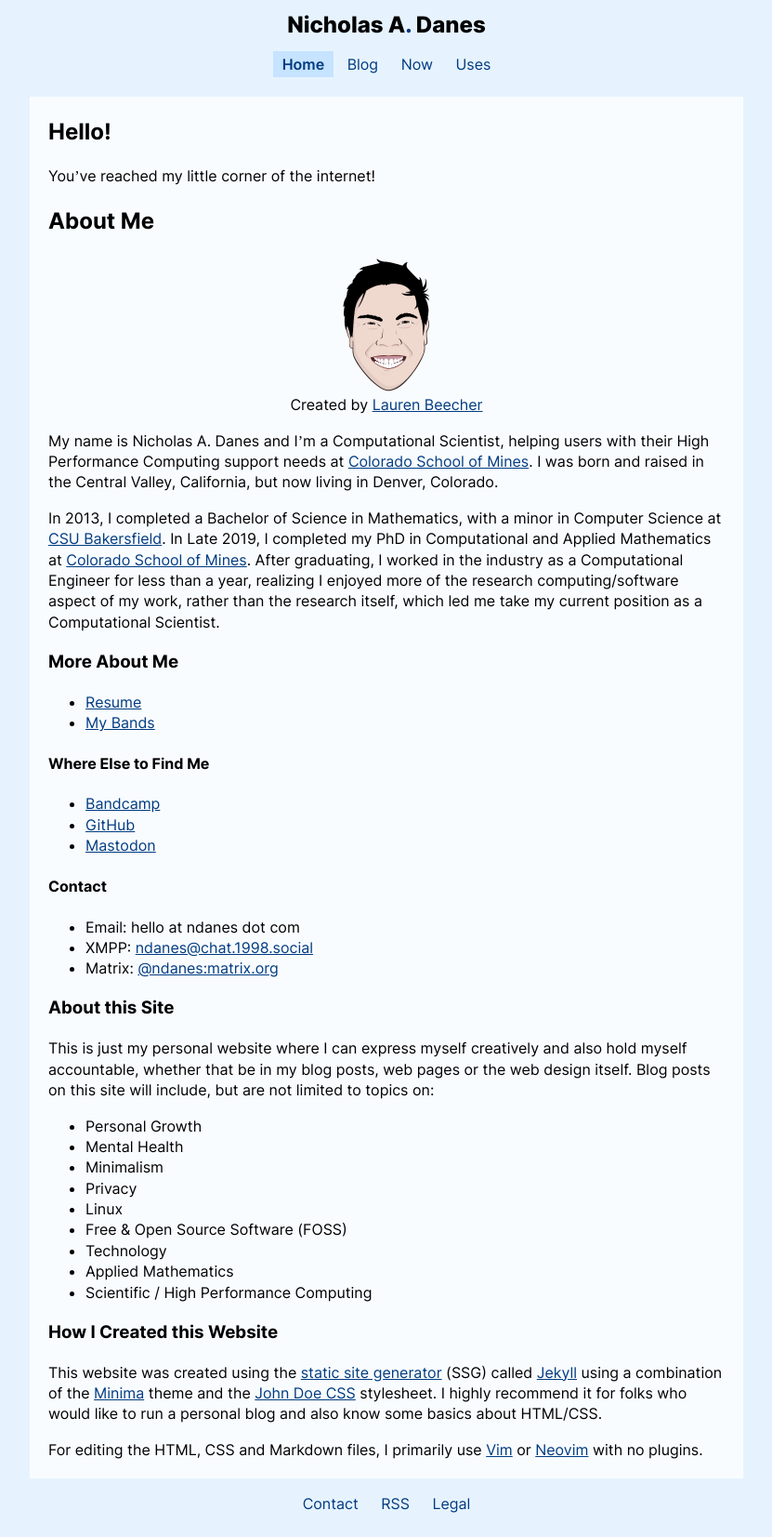
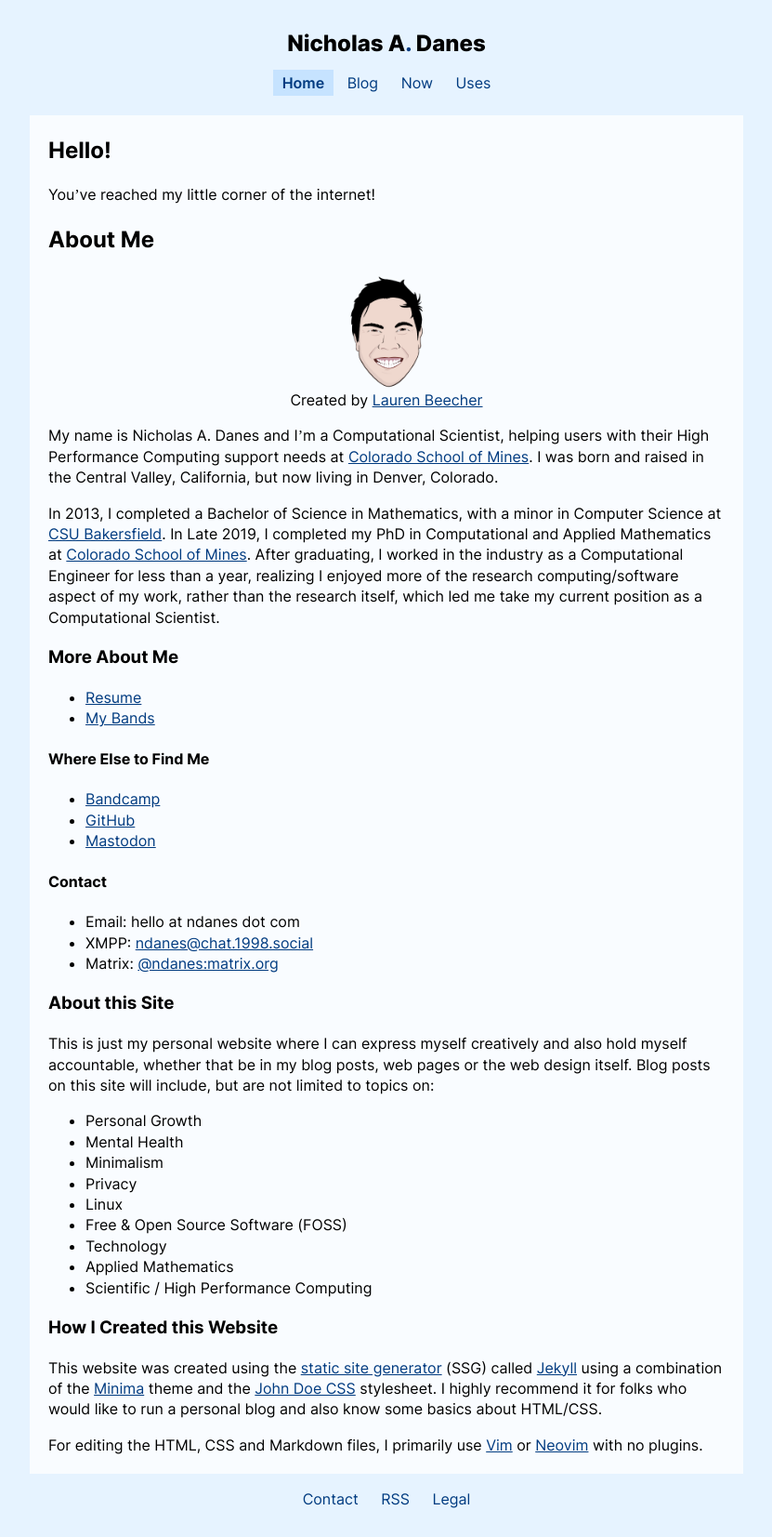
Before and after one commit to danesnick/old_website, a Jekyll site: the page built from index.markdown, in a window 1280 px wide. Shown: the whole page at 93% size, without its empty margins (224-1055 px from the left). Built offline with Jekyll 4.4.1, drawn with Linux system fonts in a browser that asks for light colours.

Commit message:
Made title an h1; fixed image on main page

```diff
--- a/_includes/nav.html
+++ b/_includes/nav.html
@@ -1,7 +1,7 @@
 <nav>
-	<div class="title">
+	<h1 class="title">
 		Nicholas A<span class="dot">.</span> Danes
-	</div>
+	</h1>
       <ul class="navigation">
 	    <li class="navigation">
 	     {% if page.title == "Home" %}
--- a/assets/css/style.scss
+++ b/assets/css/style.scss
@@ -58,10 +58,9 @@
   padding: 0 10px;
 }
 
-div.title {
+h1.title {
   font-weight: 800;
   margin-bottom: 10px;
-  font-size: 24px;
 }
 
 span.dot {
--- a/index.markdown
+++ b/index.markdown
@@ -10,7 +10,7 @@
 
 ## About Me
 
-<figure style="width:300px">
+<figure style="width:250px">
  <img style="width:50%; border-radius:100%;" src="/images/me_header.png" alt="Me!">
   <figcaption>Created by <a href="https://laurenbeecher.com">Lauren Beecher</a></figcaption>
 </figure>
```
